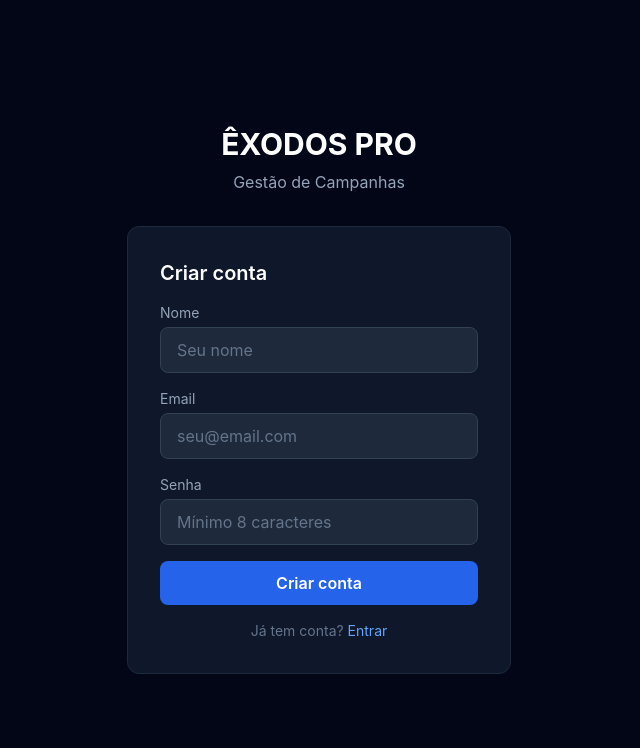
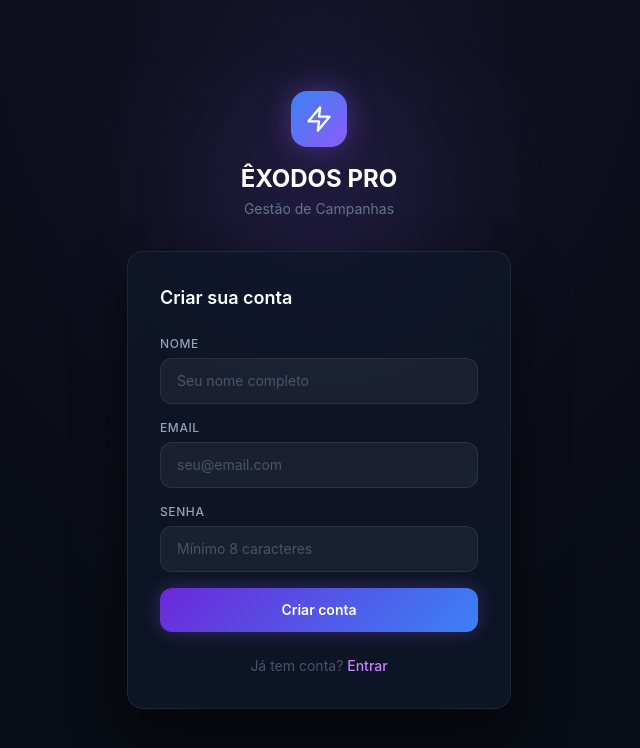
Before and after one commit to Lgvieira30/exodos-pro, a React (Vite) app in the folder frontend/: page /register in a window 1280 px wide. Shown: the top 748 px of the page, without its empty margins (321-961 px from the left). Built offline with nearby package versions, Linux system fonts and the light colour scheme; no server answers.

Commit message:
feat: redesign visual completo premium dark

```diff
--- a/frontend/src/components/Layout.tsx
+++ b/frontend/src/components/Layout.tsx
@@ -1,6 +1,6 @@
 import React from 'react';
 import { NavLink, useNavigate } from 'react-router-dom';
-import { LayoutDashboard, BarChart2, Megaphone, Paintbrush, Settings, LogOut } from 'lucide-react';
+import { LayoutDashboard, BarChart2, Megaphone, Paintbrush, Settings, LogOut, Zap } from 'lucide-react';
 
 const navItems = [
   { to: '/', label: 'Dashboard', icon: LayoutDashboard, end: true },
@@ -19,27 +19,47 @@ export default function Layout({ children }: { children: React.ReactNode }) {
   }
 
   return (
-    <div className="flex h-screen bg-slate-950 text-white overflow-hidden">
+    <div className="flex h-screen overflow-hidden" style={{ background: '#080c14' }}>
       {/* Sidebar */}
-      <aside className="w-60 flex-shrink-0 bg-slate-900 border-r border-slate-800 flex flex-col">
-        <div className="p-6 border-b border-slate-800">
-          <h1 className="text-xl font-bold text-white">ÊXODOS PRO</h1>
-          <p className="text-xs text-slate-500 mt-1">Gestão de Campanhas</p>
+      <aside className="w-64 flex-shrink-0 flex flex-col" style={{
+        background: 'linear-gradient(180deg, #0d1526 0%, #0a1020 100%)',
+        borderRight: '1px solid rgba(255,255,255,0.05)',
+      }}>
+        {/* Logo */}
+        <div className="p-6 mb-2">
+          <div className="flex items-center gap-3">
+            <div className="w-9 h-9 rounded-xl flex items-center justify-center" style={{
+              background: 'linear-gradient(135deg, #3b82f6, #8b5cf6)',
+              boxShadow: '0 0 20px rgba(59,130,246,0.4)',
+            }}>
+              <Zap className="w-5 h-5 text-white" />
+            </div>
+            <div>
+              <p className="font-bold text-white text-sm tracking-wide">ÊXODOS PRO</p>
+              <p className="text-xs" style={{ color: '#475569' }}>Gestão de Campanhas</p>
+            </div>
+          </div>
         </div>
 
-        <nav className="flex-1 p-4 space-y-1">
+        {/* Nav */}
+        <nav className="flex-1 px-3 space-y-1">
           {navItems.map(({ to, label, icon: Icon, end }) => (
             <NavLink
               key={to}
               to={to}
               end={end}
               className={({ isActive }) =>
-                `flex items-center gap-3 px-3 py-2.5 rounded-lg text-sm font-medium transition-colors ${
+                `flex items-center gap-3 px-3 py-2.5 rounded-xl text-sm font-medium transition-all duration-200 ${
                   isActive
-                    ? 'bg-blue-600 text-white'
-                    : 'text-slate-400 hover:bg-slate-800 hover:text-white'
+                    ? 'text-white'
+                    : 'text-slate-500 hover:text-slate-300 hover:bg-white/5'
                 }`
               }
+              style={({ isActive }) => isActive ? {
+                background: 'linear-gradient(135deg, rgba(59,130,246,0.2), rgba(139,92,246,0.2))',
+                border: '1px solid rgba(59,130,246,0.3)',
+                boxShadow: '0 0 12px rgba(59,130,246,0.1)',
+              } : {}}
             >
               <Icon className="w-4 h-4 flex-shrink-0" />
               {label}
@@ -47,10 +67,18 @@ export default function Layout({ children }: { children: React.ReactNode }) {
           ))}
         </nav>
 
-        <div className="p-4 border-t border-slate-800">
+        {/* Footer */}
+        <div className="p-3 mt-auto">
+          <div className="rounded-xl p-3 mb-2" style={{
+            background: 'rgba(255,255,255,0.03)',
+            border: '1px solid rgba(255,255,255,0.05)',
+          }}>
+            <p className="text-xs text-slate-500 mb-0.5">Logado como</p>
+            <p className="text-sm text-slate-300 font-medium truncate">lgvieira.far@gmail.com</p>
+          </div>
           <button
             onClick={handleLogout}
-            className="flex items-center gap-3 px-3 py-2.5 rounded-lg text-sm font-medium text-slate-400 hover:bg-slate-800 hover:text-white transition-colors w-full"
+            className="flex items-center gap-3 px-3 py-2.5 rounded-xl text-sm font-medium text-slate-500 hover:text-red-400 hover:bg-red-500/10 transition-all w-full"
           >
             <LogOut className="w-4 h-4" />
             Sair
@@ -58,9 +86,11 @@ export default function Layout({ children }: { children: React.ReactNode }) {
         </div>
       </aside>
 
-      {/* Main content */}
+      {/* Main */}
       <main className="flex-1 overflow-y-auto">
-        {children}
+        <div className="fade-in">
+          {children}
+        </div>
       </main>
     </div>
   );
--- a/frontend/src/pages/Login.tsx
+++ b/frontend/src/pages/Login.tsx
@@ -1,6 +1,7 @@
 import { useState } from 'react';
 import { Link, useNavigate } from 'react-router-dom';
 import { authApi } from '../lib/api';
+import { Zap } from 'lucide-react';
 
 export default function Login() {
   const navigate = useNavigate();
@@ -24,22 +25,50 @@ export default function Login() {
   }
 
   return (
-    <div className="min-h-screen bg-slate-950 flex items-center justify-center p-4">
-      <div className="w-full max-w-sm">
+    <div className="min-h-screen flex items-center justify-center p-4" style={{
+      background: 'radial-gradient(ellipse at 50% 0%, rgba(59,130,246,0.08) 0%, #080c14 60%)',
+    }}>
+      {/* Glow de fundo */}
+      <div className="absolute top-0 left-1/2 -translate-x-1/2 w-96 h-96 rounded-full opacity-20 pointer-events-none" style={{
+        background: 'radial-gradient(circle, #3b82f6 0%, transparent 70%)',
+        filter: 'blur(60px)',
+      }} />
+
+      <div className="w-full max-w-sm relative">
+        {/* Logo */}
         <div className="text-center mb-8">
-          <h1 className="text-3xl font-bold text-white">ÊXODOS PRO</h1>
-          <p className="text-slate-400 mt-2">Gestão de Campanhas</p>
+          <div className="w-14 h-14 rounded-2xl flex items-center justify-center mx-auto mb-4" style={{
+            background: 'linear-gradient(135deg, #3b82f6, #8b5cf6)',
+            boxShadow: '0 0 30px rgba(59,130,246,0.4)',
+          }}>
+            <Zap className="w-7 h-7 text-white" />
+          </div>
+          <h1 className="text-2xl font-bold text-white">ÊXODOS PRO</h1>
+          <p className="text-slate-500 text-sm mt-1">Gestão de Campanhas</p>
         </div>
 
-        <form onSubmit={handleSubmit} className="bg-slate-900 rounded-xl p-8 space-y-4 border border-slate-800">
-          <h2 className="text-xl font-semibold text-white mb-2">Entrar</h2>
+        {/* Card */}
+        <div className="rounded-2xl p-8" style={{
+          background: 'rgba(15,23,42,0.8)',
+          border: '1px solid rgba(255,255,255,0.07)',
+          boxShadow: '0 25px 50px rgba(0,0,0,0.5)',
+          backdropFilter: 'blur(20px)',
+        }}>
+          <h2 className="text-lg font-semibold text-white mb-6">Entrar na sua conta</h2>
 
+          <form onSubmit={handleSubmit} className="space-y-4">
             <div>
-            <label className="block text-sm text-slate-400 mb-1">Email</label>
+              <label className="block text-xs font-medium text-slate-400 mb-1.5 uppercase tracking-wider">Email</label>
               <input
                 type="email"
                 required
-              className="w-full bg-slate-800 border border-slate-700 rounded-lg px-4 py-2.5 text-white placeholder-slate-500 focus:outline-none focus:border-blue-500"
+                className="w-full rounded-xl px-4 py-3 text-white text-sm placeholder-slate-600 focus:outline-none transition-all"
+                style={{
+                  background: 'rgba(255,255,255,0.05)',
+                  border: '1px solid rgba(255,255,255,0.08)',
+                }}
+                onFocus={(e) => e.target.style.borderColor = 'rgba(59,130,246,0.5)'}
+                onBlur={(e) => e.target.style.borderColor = 'rgba(255,255,255,0.08)'}
                 placeholder="seu@email.com"
                 value={form.email}
                 onChange={(e) => setForm((f) => ({ ...f, email: e.target.value }))}
@@ -47,34 +76,52 @@ export default function Login() {
             </div>
 
             <div>
-            <label className="block text-sm text-slate-400 mb-1">Senha</label>
+              <label className="block text-xs font-medium text-slate-400 mb-1.5 uppercase tracking-wider">Senha</label>
               <input
                 type="password"
                 required
-              className="w-full bg-slate-800 border border-slate-700 rounded-lg px-4 py-2.5 text-white placeholder-slate-500 focus:outline-none focus:border-blue-500"
+                className="w-full rounded-xl px-4 py-3 text-white text-sm placeholder-slate-600 focus:outline-none transition-all"
+                style={{
+                  background: 'rgba(255,255,255,0.05)',
+                  border: '1px solid rgba(255,255,255,0.08)',
+                }}
+                onFocus={(e) => e.target.style.borderColor = 'rgba(59,130,246,0.5)'}
+                onBlur={(e) => e.target.style.borderColor = 'rgba(255,255,255,0.08)'}
                 placeholder="••••••••"
                 value={form.password}
                 onChange={(e) => setForm((f) => ({ ...f, password: e.target.value }))}
               />
             </div>
 
-          {error && <p className="text-red-400 text-sm">{error}</p>}
+            {error && (
+              <div className="rounded-xl px-4 py-3 text-sm text-red-400" style={{
+                background: 'rgba(239,68,68,0.1)',
+                border: '1px solid rgba(239,68,68,0.2)',
+              }}>
+                {error}
+              </div>
+            )}
 
             <button
               type="submit"
               disabled={loading}
-            className="w-full bg-blue-600 hover:bg-blue-700 disabled:opacity-60 text-white font-semibold py-2.5 rounded-lg transition"
+              className="w-full py-3 rounded-xl text-white font-semibold text-sm transition-all disabled:opacity-60"
+              style={{
+                background: loading ? '#1e40af' : 'linear-gradient(135deg, #3b82f6, #6d28d9)',
+                boxShadow: loading ? 'none' : '0 0 20px rgba(59,130,246,0.3)',
+              }}
             >
               {loading ? 'Entrando...' : 'Entrar'}
             </button>
+          </form>
 
-          <p className="text-center text-slate-500 text-sm">
+          <p className="text-center text-slate-600 text-sm mt-6">
             Não tem conta?{' '}
-            <Link to="/register" className="text-blue-400 hover:text-blue-300">
+            <Link to="/register" className="text-blue-400 hover:text-blue-300 font-medium transition-colors">
               Criar conta
             </Link>
           </p>
-        </form>
+        </div>
       </div>
     </div>
   );
--- a/frontend/src/pages/Register.tsx
+++ b/frontend/src/pages/Register.tsx
@@ -1,6 +1,7 @@
 import { useState } from 'react';
 import { Link, useNavigate } from 'react-router-dom';
 import { authApi } from '../lib/api';
+import { Zap } from 'lucide-react';
 
 export default function Register() {
   const navigate = useNavigate();
@@ -10,10 +11,7 @@ export default function Register() {
 
   async function handleSubmit(e: React.FormEvent) {
     e.preventDefault();
-    if (form.password.length < 8) {
-      setError('Senha deve ter no mínimo 8 caracteres');
-      return;
-    }
+    if (form.password.length < 8) { setError('Senha deve ter no mínimo 8 caracteres'); return; }
     setLoading(true);
     setError('');
     try {
@@ -28,69 +26,85 @@ export default function Register() {
   }
 
   return (
-    <div className="min-h-screen bg-slate-950 flex items-center justify-center p-4">
-      <div className="w-full max-w-sm">
+    <div className="min-h-screen flex items-center justify-center p-4" style={{
+      background: 'radial-gradient(ellipse at 50% 0%, rgba(139,92,246,0.08) 0%, #080c14 60%)',
+    }}>
+      <div className="absolute top-0 left-1/2 -translate-x-1/2 w-96 h-96 rounded-full opacity-20 pointer-events-none" style={{
+        background: 'radial-gradient(circle, #8b5cf6 0%, transparent 70%)',
+        filter: 'blur(60px)',
+      }} />
+
+      <div className="w-full max-w-sm relative">
         <div className="text-center mb-8">
-          <h1 className="text-3xl font-bold text-white">ÊXODOS PRO</h1>
-          <p className="text-slate-400 mt-2">Gestão de Campanhas</p>
+          <div className="w-14 h-14 rounded-2xl flex items-center justify-center mx-auto mb-4" style={{
+            background: 'linear-gradient(135deg, #3b82f6, #8b5cf6)',
+            boxShadow: '0 0 30px rgba(139,92,246,0.4)',
+          }}>
+            <Zap className="w-7 h-7 text-white" />
+          </div>
+          <h1 className="text-2xl font-bold text-white">ÊXODOS PRO</h1>
+          <p className="text-slate-500 text-sm mt-1">Gestão de Campanhas</p>
         </div>
 
-        <form onSubmit={handleSubmit} className="bg-slate-900 rounded-xl p-8 space-y-4 border border-slate-800">
-          <h2 className="text-xl font-semibold text-white mb-2">Criar conta</h2>
+        <div className="rounded-2xl p-8" style={{
+          background: 'rgba(15,23,42,0.8)',
+          border: '1px solid rgba(255,255,255,0.07)',
+          boxShadow: '0 25px 50px rgba(0,0,0,0.5)',
+          backdropFilter: 'blur(20px)',
+        }}>
+          <h2 className="text-lg font-semibold text-white mb-6">Criar sua conta</h2>
 
-          <div>
-            <label className="block text-sm text-slate-400 mb-1">Nome</label>
+          <form onSubmit={handleSubmit} className="space-y-4">
+            {[
+              { label: 'Nome', key: 'name', type: 'text', placeholder: 'Seu nome completo' },
+              { label: 'Email', key: 'email', type: 'email', placeholder: 'seu@email.com' },
+              { label: 'Senha', key: 'password', type: 'password', placeholder: 'Mínimo 8 caracteres' },
+            ].map(({ label, key, type, placeholder }) => (
+              <div key={key}>
+                <label className="block text-xs font-medium text-slate-400 mb-1.5 uppercase tracking-wider">{label}</label>
                 <input
-              type="text"
+                  type={type}
                   required
-              className="w-full bg-slate-800 border border-slate-700 rounded-lg px-4 py-2.5 text-white placeholder-slate-500 focus:outline-none focus:border-blue-500"
-              placeholder="Seu nome"
-              value={form.name}
-              onChange={(e) => setForm((f) => ({ ...f, name: e.target.value }))}
+                  className="w-full rounded-xl px-4 py-3 text-white text-sm placeholder-slate-600 focus:outline-none transition-all"
+                  style={{ background: 'rgba(255,255,255,0.05)', border: '1px solid rgba(255,255,255,0.08)' }}
+                  onFocus={(e) => e.target.style.borderColor = 'rgba(139,92,246,0.5)'}
+                  onBlur={(e) => e.target.style.borderColor = 'rgba(255,255,255,0.08)'}
+                  placeholder={placeholder}
+                  value={form[key as keyof typeof form]}
+                  onChange={(e) => setForm((f) => ({ ...f, [key]: e.target.value }))}
                 />
               </div>
+            ))}
 
-          <div>
-            <label className="block text-sm text-slate-400 mb-1">Email</label>
-            <input
-              type="email"
-              required
-              className="w-full bg-slate-800 border border-slate-700 rounded-lg px-4 py-2.5 text-white placeholder-slate-500 focus:outline-none focus:border-blue-500"
-              placeholder="seu@email.com"
-              value={form.email}
-              onChange={(e) => setForm((f) => ({ ...f, email: e.target.value }))}
-            />
+            {error && (
+              <div className="rounded-xl px-4 py-3 text-sm text-red-400" style={{
+                background: 'rgba(239,68,68,0.1)',
+                border: '1px solid rgba(239,68,68,0.2)',
+              }}>
+                {error}
               </div>
-
-          <div>
-            <label className="block text-sm text-slate-400 mb-1">Senha</label>
-            <input
-              type="password"
-              required
-              className="w-full bg-slate-800 border border-slate-700 rounded-lg px-4 py-2.5 text-white placeholder-slate-500 focus:outline-none focus:border-blue-500"
-              placeholder="Mínimo 8 caracteres"
-              value={form.password}
-              onChange={(e) => setForm((f) => ({ ...f, password: e.target.value }))}
-            />
-          </div>
-
-          {error && <p className="text-red-400 text-sm">{error}</p>}
+            )}
 
             <button
               type="submit"
               disabled={loading}
-            className="w-full bg-blue-600 hover:bg-blue-700 disabled:opacity-60 text-white font-semibold py-2.5 rounded-lg transition"
+              className="w-full py-3 rounded-xl text-white font-semibold text-sm transition-all disabled:opacity-60"
+              style={{
+                background: loading ? '#4c1d95' : 'linear-gradient(135deg, #6d28d9, #3b82f6)',
+                boxShadow: loading ? 'none' : '0 0 20px rgba(139,92,246,0.3)',
+              }}
             >
               {loading ? 'Criando conta...' : 'Criar conta'}
             </button>
+          </form>
 
-          <p className="text-center text-slate-500 text-sm">
+          <p className="text-center text-slate-600 text-sm mt-6">
             Já tem conta?{' '}
-            <Link to="/login" className="text-blue-400 hover:text-blue-300">
+            <Link to="/login" className="text-purple-400 hover:text-purple-300 font-medium transition-colors">
               Entrar
             </Link>
           </p>
-        </form>
+        </div>
       </div>
     </div>
   );
--- a/frontend/src/styles/globals.css
+++ b/frontend/src/styles/globals.css
@@ -2,115 +2,67 @@
 @tailwind components;
 @tailwind utilities;
 
-* {
-  margin: 0;
-  padding: 0;
-  box-sizing: border-box;
+@layer base {
+  * { box-sizing: border-box; margin: 0; padding: 0; }
+
+  html { scroll-behavior: smooth; }
+
+  body {
+    font-family: 'Inter', -apple-system, BlinkMacSystemFont, 'Segoe UI', sans-serif;
+    background-color: #080c14;
+    color: #f1f5f9;
+    -webkit-font-smoothing: antialiased;
+    -moz-osx-font-smoothing: grayscale;
   }
 
-html {
-  scroll-behavior: smooth;
+  ::-webkit-scrollbar { width: 4px; height: 4px; }
+  ::-webkit-scrollbar-track { background: transparent; }
+  ::-webkit-scrollbar-thumb { background: #1e293b; border-radius: 4px; }
+  ::-webkit-scrollbar-thumb:hover { background: #334155; }
 }
 
-body {
-  font-family: -apple-system, BlinkMacSystemFont, 'Segoe UI', 'Roboto', 'Oxygen',
-    'Ubuntu', 'Cantarell', 'Fira Sans', 'Droid Sans', 'Helvetica Neue',
-    sans-serif;
-  -webkit-font-smoothing: antialiased;
-  -moz-osx-font-smoothing: grayscale;
-  background: linear-gradient(135deg, #0f172a 0%, #1e293b 100%);
+@layer utilities {
+  .glass {
+    background: rgba(15, 23, 42, 0.7);
+    backdrop-filter: blur(16px);
+    -webkit-backdrop-filter: blur(16px);
+    border: 1px solid rgba(255, 255, 255, 0.06);
   }
 
-code {
-  font-family: source-code-pro, Menlo, Monaco, Consolas, 'Courier New',
-    monospace;
+  .gradient-text {
+    background: linear-gradient(135deg, #60a5fa 0%, #a78bfa 100%);
+    -webkit-background-clip: text;
+    -webkit-text-fill-color: transparent;
+    background-clip: text;
   }
 
-/* Scrollbar customizado */
-::-webkit-scrollbar {
-  width: 8px;
-  height: 8px;
+  .gradient-border {
+    border: 1px solid transparent;
+    background-clip: padding-box;
   }
 
-::-webkit-scrollbar-track {
-  background: #1e293b;
+  .card-hover {
+    transition: all 0.2s cubic-bezier(0.4, 0, 0.2, 1);
   }
-
-::-webkit-scrollbar-thumb {
-  background: #475569;
-  border-radius: 4px;
-}
-
-::-webkit-scrollbar-thumb:hover {
-  background: #64748b;
-}
-
-/* Animações */
-@keyframes fadeIn {
-  from {
-    opacity: 0;
-  }
-  to {
-    opacity: 1;
+  .card-hover:hover {
+    transform: translateY(-2px);
+    box-shadow: 0 8px 30px rgba(0, 0, 0, 0.3);
   }
 }
 
-@keyframes slideUp {
-  from {
-    opacity: 0;
-    transform: translateY(10px);
+@keyframes fadeIn {
+  from { opacity: 0; transform: translateY(8px); }
+  to { opacity: 1; transform: translateY(0); }
 }
-  to {
-    opacity: 1;
-    transform: translateY(0);
-  }
+
+@keyframes spin {
+  to { transform: rotate(360deg); }
 }
 
 .fade-in {
-  animation: fadeIn 0.3s ease-in;
+  animation: fadeIn 0.4s cubic-bezier(0.4, 0, 0.2, 1) both;
 }
 
-.slide-up {
-  animation: slideUp 0.3s ease-out;
+.spinner {
+  animation: spin 0.8s linear infinite;
 }
-
-/* Componentes reutilizáveis */
-.btn-primary {
-  @apply bg-blue-600 hover:bg-blue-700 text-white font-semibold py-2 px-4 rounded-lg transition duration-200;
-}
-
-.btn-secondary {
-  @apply bg-slate-700 hover:bg-slate-600 text-white font-semibold py-2 px-4 rounded-lg transition duration-200;
-}
-
-.btn-danger {
-  @apply bg-red-600 hover:bg-red-700 text-white font-semibold py-2 px-4 rounded-lg transition duration-200;
-}
-
-.card {
-  @apply bg-slate-800 rounded-lg p-6 border border-slate-700 hover:border-slate-600 transition;
-}
-
-.input-field {
-  @apply w-full px-4 py-2 bg-slate-700 border border-slate-600 rounded-lg text-white placeholder-slate-400 focus:outline-none focus:border-blue-500 transition;
-}
-
-.badge {
-  @apply inline-flex items-center px-2 py-1 rounded-full text-xs font-medium;
-}
-
-.badge-success {
-  @apply badge bg-green-900/30 text-green-400;
-}
-
-.badge-warning {
-  @apply badge bg-yellow-900/30 text-yellow-400;
-}
-
-.badge-danger {
-  @apply badge bg-red-900/30 text-red-400;
-}
-
-.badge-info {
-  @apply badge bg-blue-900/30 text-blue-400;
-}
```
Also changed, not shown: frontend/src/pages/Dashboard.tsx (+130 -120 lines). Lines whose indentation alone changed are shown as unchanged.
